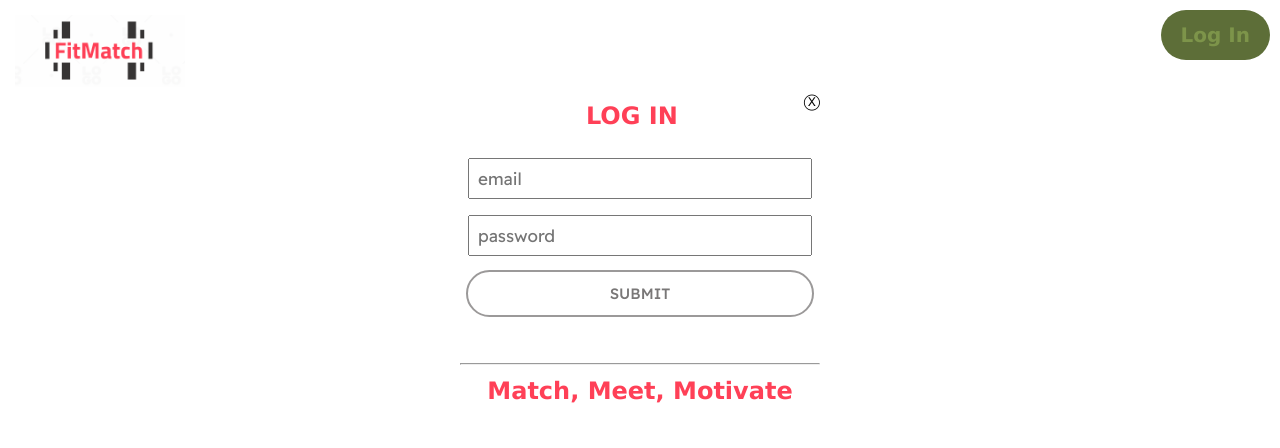
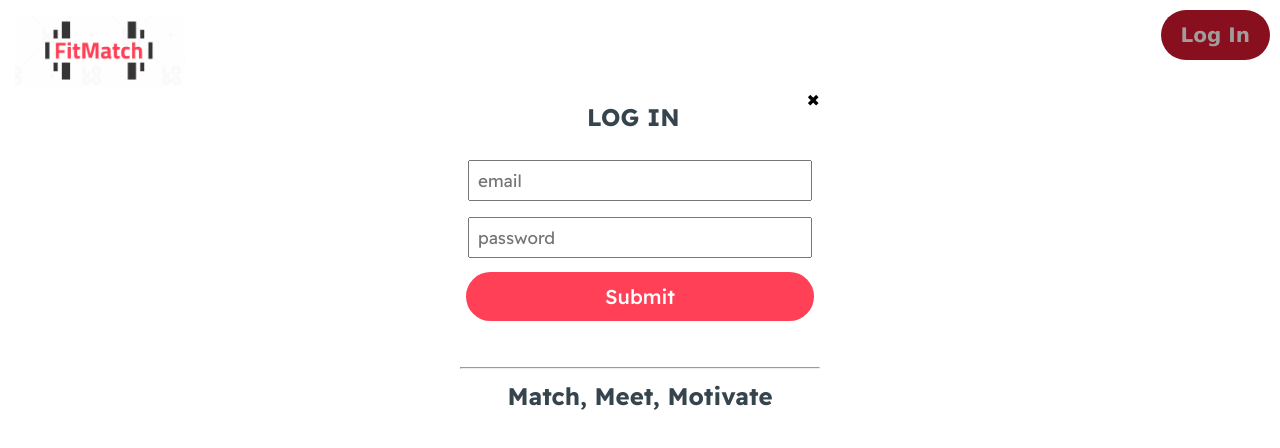
Before and after one commit to krish1925/CS35L-Group-Project, a React (Create React App) app in the folder fit-match/client/: page / in a window 1280 px wide. Both pictures are taken after a click on the button "Log In". Shown: the top 448 px of the page. Built offline with nearby package versions, Linux system fonts and the light colour scheme.

Commit message:
centered the heading on the page, changed hover colors and login/logout buttons

```diff
--- a/fit-match/client/src/components/AuthModal.js
+++ b/fit-match/client/src/components/AuthModal.js
@@ -45,7 +45,7 @@ function AuthModal({ setShowModal, isSignUp }) {
   return (
     <div className='auth-modal'>
       <div className='close-icon' onClick={handleClick}>
-        Ⓧ
+      ✖
       </div>
       <h2>{isSignUp ? 'CREATE ACCOUNT' : 'LOG IN'}</h2>
 
--- a/fit-match/client/src/index.css
+++ b/fit-match/client/src/index.css
@@ -25,24 +25,22 @@ html, body {
 }
 
 .primary-button:hover {
-  background: linear-gradient(260deg, #7d944a,#a7c464);
+  background: #36444d;
 }
 
 .secondary-button {
-  color: rgb(121, 119, 119);
-  background-color: #fff;
+  color: #FFFF;
+  background-color: #FF4057;
   font-weight: 500;
-  font-size: 15px;
-  text-transform: uppercase;
+  font-size: 20px;
   padding: 12px 30px;
   border-radius: 30px;
-  border: solid 2px rgb(155, 153, 153);
+  border: none;
   margin: 6px;
 }
 
 .secondary-button:hover{
-  color: rgb(48, 48, 48);
-  border: solid 2px rgb(48, 48, 48);
+  background: #36444d;
 }
 
 /*------- Navigation Bar -------*/
@@ -54,7 +52,7 @@ nav{
 }
 
 nav .nav-button {
-  color: #7d944a;
+  color: #FF4057;
   background-color: #fff;
   font-size: 20px;
   padding: 10px 20px;
@@ -65,8 +63,8 @@ nav .nav-button {
 }
 
 nav .nav-button:disabled {
-  background-color: #5d6e38;
-  color:#7d944a;
+  background-color: #880f1d;
+  color:rgb(162, 156, 156);
 }
 
 nav .logo-container {
@@ -84,11 +82,10 @@ nav .logo-container .logo{
   width: 100vw;
   height: 100vh;
   position: fixed;
-  background: linear-gradient(to bottom, rgba(0, 0, 0, 0.65) 0%, rgba(0, 0, 0, 0) 100%);
 }
 
 .home{
-  margin-top: 30vh;
+  margin-top: 20vh;
 }
 
 /*------- Auth Modal -------*/
@@ -115,16 +112,18 @@ nav .logo-container .logo{
   flex-direction: column;
 }
 
+.auth-modal h2 {
+  color: #36444d;
+}
+
 .auth-modal input[type=password],
 .auth-modal input[type=email]
 {
   padding: 8px;
   margin: 8px;
   font-size: 17px;
+  color: #36444d;
 }
-
-
-
 
 /*------- OnBoarding Page -------*/
 
--- a/fit-match/client/src/pages/Home.css
+++ b/fit-match/client/src/pages/Home.css
@@ -1,13 +1,24 @@
 .overlay {
-    background: white  ;
-
+    background: white; /* centers the child vertically */
+    height: 100vh;
+    justify-content: center;
+    align-items: center;
+    position: absolute;
+    top: 50%;
+    left: 50%;
+    margin-right: -50%;
+    transform: translate(-50%, -50%)
 }
 
-.overlay home {
+.overlay home{
     display: flex;
     flex-direction: column;
-    justify-content: center;
-    align-items: center;
+    margin-top: -20px;
+    justify-content: center; /* centers the child horizontally */
+    /* position: absolute;
+    top: 10%;
+    left: 50%;
+    transform: translate(-50%, -50%); */
   }
 
 .overlay h2{
@@ -24,14 +35,6 @@
 
 }
 
-.overlay h2{
-    padding-top: 0px;
-    align-items: top;
-    color: #ff4057;
-    font-family: Verdana, Geneva, Tahoma, sans-serif;
-    /* text-shadow: 2px 2px 5px black; */
-
-}
 
 .overlay button{
     background-color: #ff4057;
@@ -41,11 +44,6 @@
     border-radius: 30px;
 }
 
-.overlay primary-button {
-    background-color: #36444d;
-    color: white;
-    border: none;
-    padding: 8px 16px;
-    font-size: 16px;
-    cursor: pointer;
+.overlay button:hover{
+    background: #36444d;
   }
--- a/fit-match/client/src/pages/Home.js
+++ b/fit-match/client/src/pages/Home.js
@@ -25,7 +25,7 @@ function Home(){
                 setIsSignUp={setIsSignUp}/>
             <div className="home">
                 <h1 className="primary-title">FitMatch</h1>
-                <h2 className="tagline"> Match, Meet, Motivate </h2>
+                <h2 className="tagline" style={{ color: '#ff4057', paddingTop: '0px', alignItems: 'top', fontFamily: 'Verdana, Geneva, Tahoma, sans-serif' }}> Match, Meet, Motivate </h2>
                 <button className="primary-button" onClick={handleClick}>
                     {authToken ? 'Signout' : 'Create Account'}
                 </button>
```
